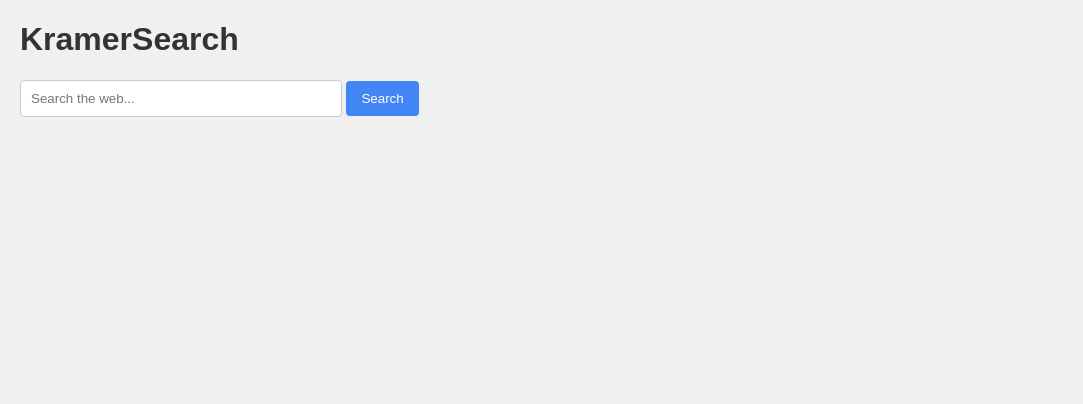
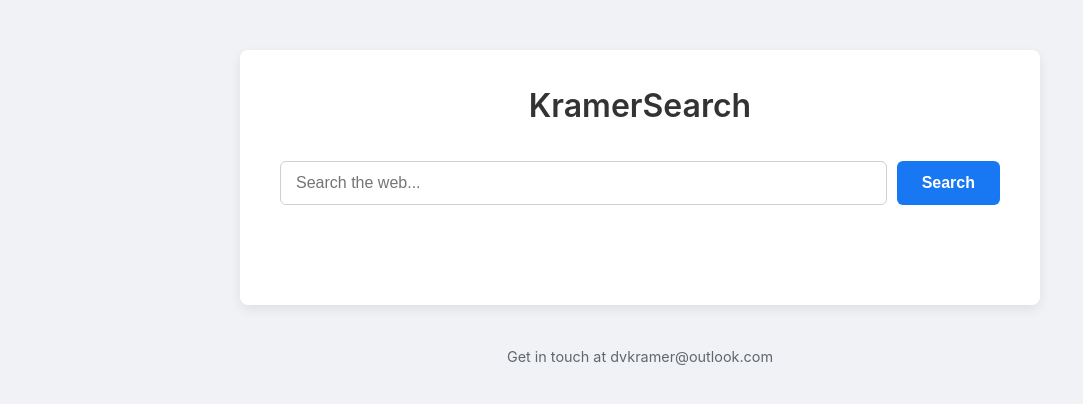
Before and after one commit to dvkramer/KramerSearch, a website: page index.html in a window 1280 px wide. Shown: the whole page, without its empty margins (0-1083 px from the left). Drawn offline with Linux system fonts and the light colour scheme.

Commit message:
update fr

```diff
--- a/index.html
+++ b/index.html
@@ -3,39 +3,227 @@
 <head>
     <meta charset="UTF-8">
     <meta name="viewport" content="width=device-width, initial-scale=1.0">
-    <title>My Search Engine</title>
+    <title>KramerSearch - Modern</title>
     <style>
-        /* Basic styling */
-        body { font-family: sans-serif; margin: 20px; background-color: #f0f0f0; color: #333;}
-        #search-form { margin-bottom: 20px; }
-        #search-input { padding: 10px; width: 300px; border: 1px solid #ccc; border-radius: 4px; }
-        button { padding: 10px 15px; background-color: #4285F4; color: white; border: none; border-radius: 4px; cursor: pointer; }
-        button:hover { background-color: #357ae8; }
-        #results div { margin-bottom: 20px; padding: 15px; border: 1px solid #ddd; background-color: #fff; border-radius: 4px; }
-        #results h3 { margin: 0 0 5px 0; font-size: 1.2em; }
-        #results h3 a { text-decoration: none; color: #1a0dab; }
-        #results h3 a:visited { color: #609;}
-        #results span { display: block; color: #006621; font-size: 0.9em; margin-bottom: 5px;} /* Was displayLink */
-        #results p { margin: 0; font-size: 0.9em; color: #545454; line-height: 1.4;}
-        #loading, #error { margin-top: 15px; padding: 10px; border-radius: 4px;}
-        #loading { background-color: #eee; color: #555;}
-        #error { color: #D8000C; background-color: #FFD2D2; border: 1px solid #D8000C;}
+        /* Basic Reset & Font */
+        * {
+            box-sizing: border-box;
+            margin: 0;
+            padding: 0;
+        }
+
+        body {
+            font-family: -apple-system, BlinkMacSystemFont, "Segoe UI", Roboto, Helvetica, Arial, sans-serif, "Apple Color Emoji", "Segoe UI Emoji", "Segoe UI Symbol";
+            background-color: #f0f2f5; /* Lighter grey background */
+            color: #1c1e21; /* Darker text color */
+            line-height: 1.6;
+            display: flex;
+            flex-direction: column;
+            align-items: center;
+            min-height: 100vh;
+            padding: 20px;
+        }
+
+        /* Main Content Container */
+        .container {
+            width: 100%;
+            max-width: 800px; /* Limit width for readability */
+            background-color: #ffffff;
+            padding: 30px 40px;
+            border-radius: 8px;
+            box-shadow: 0 4px 12px rgba(0, 0, 0, 0.08);
+            margin-top: 30px;
+            /* Removed flex-grow to allow footer to sit below */
+        }
+
+        /* Header */
+        h1 {
+            color: #333;
+            text-align: center;
+            margin-bottom: 30px;
+            font-weight: 600;
+        }
+
+        /* Search Form */
+        #search-form {
+            display: flex;
+            gap: 10px; /* Space between input and button */
+            margin-bottom: 35px;
+        }
+
+        #search-input {
+            flex-grow: 1; /* Input takes available space */
+            padding: 12px 15px;
+            font-size: 1rem;
+            border: 1px solid #ccd0d5;
+            border-radius: 6px;
+            transition: border-color 0.2s ease, box-shadow 0.2s ease;
+        }
+        #search-input:focus {
+            outline: none;
+            border-color: #1877f2; /* Blue border on focus */
+            box-shadow: 0 0 0 2px rgba(24, 119, 242, 0.2);
+        }
+
+        button[type="submit"] {
+            padding: 12px 25px;
+            font-size: 1rem;
+            font-weight: 600;
+            background-color: #1877f2; /* Facebook Blue */
+            color: white;
+            border: none;
+            border-radius: 6px;
+            cursor: pointer;
+            transition: background-color 0.2s ease;
+        }
+        button[type="submit"]:hover {
+            background-color: #166fe5; /* Darker blue on hover */
+        }
+
+        /* Results Area & Branding */
+        #results-area {
+            margin-top: 20px;
+        }
+
+        /* Individual Result Item */
+        #results div {
+            background-color: #fff; /* Ensure white background */
+            padding: 18px 0; /* Padding top/bottom, no side padding needed now */
+            margin-bottom: 20px;
+            border-bottom: 1px solid #e4e6eb; /* Light separator line */
+            border-radius: 0; /* Remove individual border-radius */
+            box-shadow: none; /* Remove individual shadow */
+        }
+        #results div:last-child {
+             border-bottom: none; /* No line after the last result */
+             margin-bottom: 0;
+        }
+
+        #results h3 {
+            margin: 0 0 4px 0;
+            font-size: 1.25rem; /* Slightly larger title */
+            font-weight: 500;
+        }
+        #results h3 a {
+            text-decoration: none;
+            color: #1a0dab; /* Google link blue */
+        }
+        #results h3 a:hover {
+            text-decoration: underline;
+        }
+        #results h3 a:visited {
+             /* color: #609; */ /* Optional visited link color */
+        }
+
+        #results span { /* Was displayLink */
+            display: block;
+            color: #006621; /* Google URL green */
+            font-size: 0.9rem;
+            margin-bottom: 6px;
+            word-break: break-all; /* Prevent long URLs from overflowing */
+        }
+
+        #results p { /* Snippet */
+            margin: 0;
+            font-size: 0.95rem;
+            color: #4d5156; /* Google snippet grey */
+            line-height: 1.5;
+        }
+        #results p b { /* Make bold tags in snippet stand out */
+            font-weight: 600;
+            color: #1c1e21;
+        }
+
+
+        /* Loading and Error Messages */
+        #loading, #error {
+            text-align: center;
+            padding: 15px;
+            margin: 25px 0;
+            border-radius: 6px;
+            font-size: 1rem;
+        }
+
+        #loading {
+            background-color: #e9eef5;
+            color: #1c1e21;
+            border: 1px solid #ccd0d5;
+        }
+
+        #error {
+            color: #fa383e; /* Brighter red for error */
+            background-color: #ffebe6; /* Lighter red background */
+            border: 1px solid #ffbdad;
+            font-weight: 500;
+        }
+
+         /* Google Branding Container */
+         #google-branding {
+            margin-top: 15px; /* Space above the branding */
+            margin-bottom: 15px; /* Space below the branding */
+            /* The brand.js script will style the content inside */
+            text-align: center; /* Center the branding element */
+            min-height: 20px; /* Ensure space even if branding fails to load */
+        }
+
+        /* Footer */
+        footer {
+            width: 100%;
+            max-width: 800px; /* Match container width */
+            text-align: center;
+            margin-top: 40px; /* Space above footer */
+            margin-bottom: 20px; /* Space below footer */
+            font-size: 0.9rem;
+            color: #606770;
+            padding: 0 40px; /* Align text with container padding */
+        }
+        /* Style for the mailto link to look like regular text */
+        footer a {
+            color: inherit; /* Inherit color from the footer text */
+            text-decoration: none; /* Remove underline */
+            cursor: text; /* Optional: Make cursor look like text, not pointer */
+        }
+        /* Remove hover effect */
+        footer a:hover {
+            text-decoration: none; /* Ensure no underline on hover */
+        }
+
     </style>
 </head>
 <body>
+
+    <div class="container">
         <h1>KramerSearch</h1>
 
         <form id="search-form">
-        <input type="text" id="search-input" placeholder="Search the web..." required>
+            <input type="text" id="search-input" placeholder="Search the web..." required aria-label="Search query">
             <button type="submit">Search</button>
         </form>
 
+        <!-- Area for Messages, Results, and Branding -->
+        <div id="results-area">
             <div id="loading" style="display: none;">Loading...</div>
             <div id="error" style="display: none;"></div>
             <div id="results">
-        <!-- Search results will be displayed here -->
+                <!-- Search results will be displayed here by script.js -->
             </div>
 
+             <!-- Google Attribution DIV -->
+             <div id="google-branding"></div>
+        </div>
+
+    </div> <!-- End .container -->
+
+    <footer>
+         Get in touch at <a href="mailto:dvkramer@outlook.com">dvkramer@outlook.com</a>
+    </footer>
+
+    <!-- Your existing script for search logic -->
     <script src="script.js"></script>
+
+    <!-- Google Attribution API Script -->
+    <!-- Loads the 'Enhanced by Google' logo/text into the #google-branding div -->
+    <script async src="https://www.gstatic.com/prose/brand.js?container=google-branding"></script>
+
 </body>
 </html>
```
Lines whose indentation alone changed are shown as unchanged.
